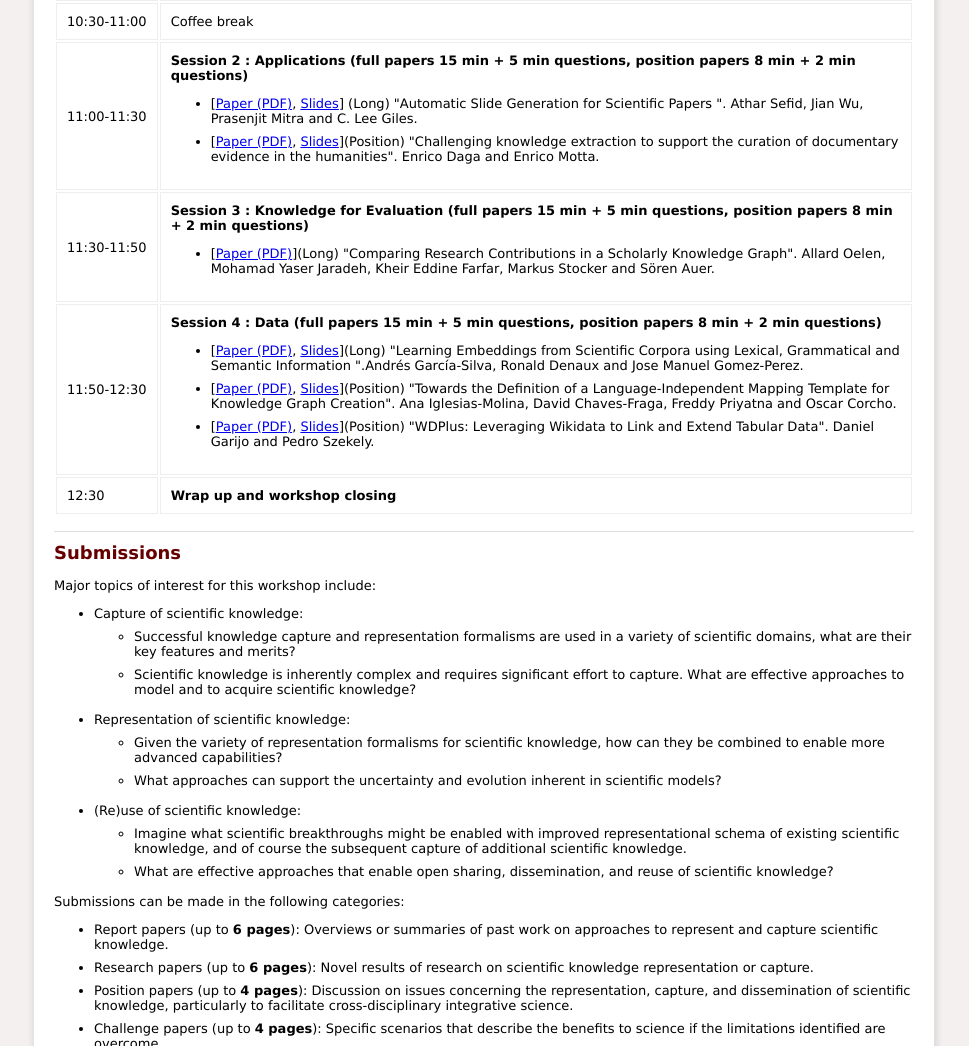
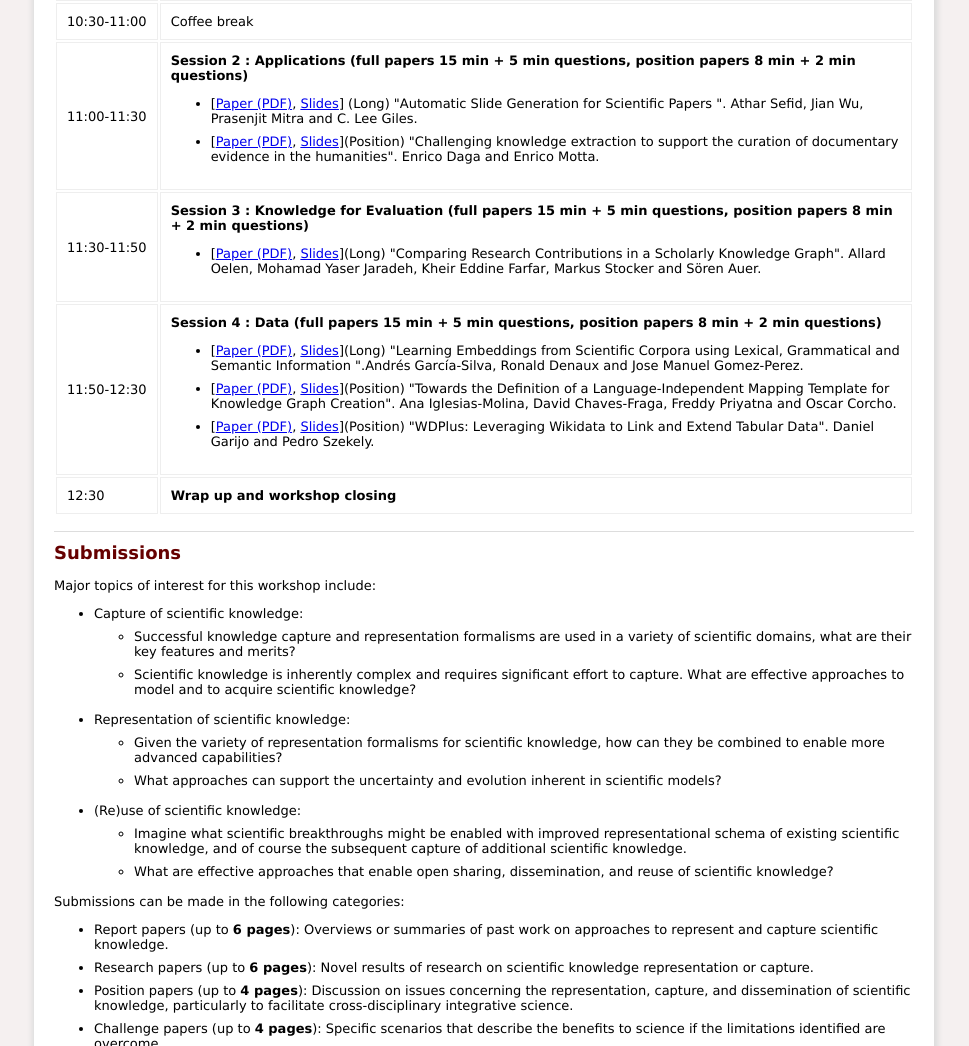
Before and after one commit to SciKnow/sciknow2019, a plain HTML site: page index.html in a window 1280 px wide. Shown: the part 3192-4238 px from the top of the page, without its empty margins (156-1125 px from the left). Drawn offline with Linux system fonts and the light colour scheme.

Commit message:
Update index.html

```diff
--- a/index.html
+++ b/index.html
@@ -197,7 +197,7 @@ Workshop participants (2)
 <td>
 <b>Session 3 : Knowledge for Evaluation (full papers 15 min + 5 min questions, position papers 8 min + 2 min questions)</b>
 <ul>
-<li> [<a href="papers/SciKnow_2019_paper_2.pdf">Paper (PDF)</a>](Long) "Comparing Research Contributions in a Scholarly Knowledge Graph". Allard Oelen, Mohamad Yaser Jaradeh, Kheir Eddine Farfar, Markus Stocker and Sören Auer.
+<li> [<a href="papers/SciKnow_2019_paper_2.pdf">Paper (PDF)</a>, <a href="https://www.slideshare.net/AllardOelen/resource-comparison-sciknow-2019">Slides</a>](Long) "Comparing Research Contributions in a Scholarly Knowledge Graph". Allard Oelen, Mohamad Yaser Jaradeh, Kheir Eddine Farfar, Markus Stocker and Sören Auer.
 </li></ul>
 </td>
 </tr>
```
